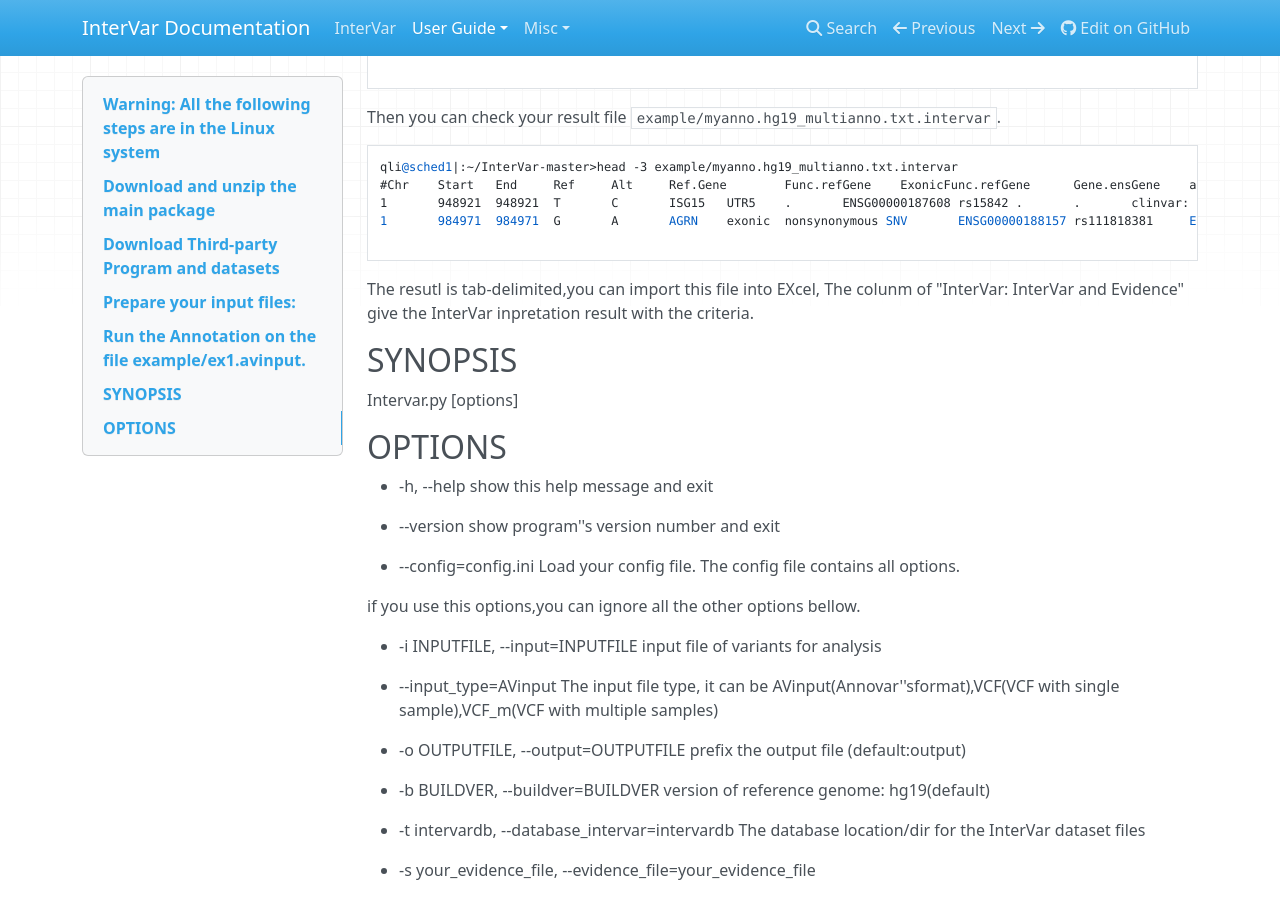
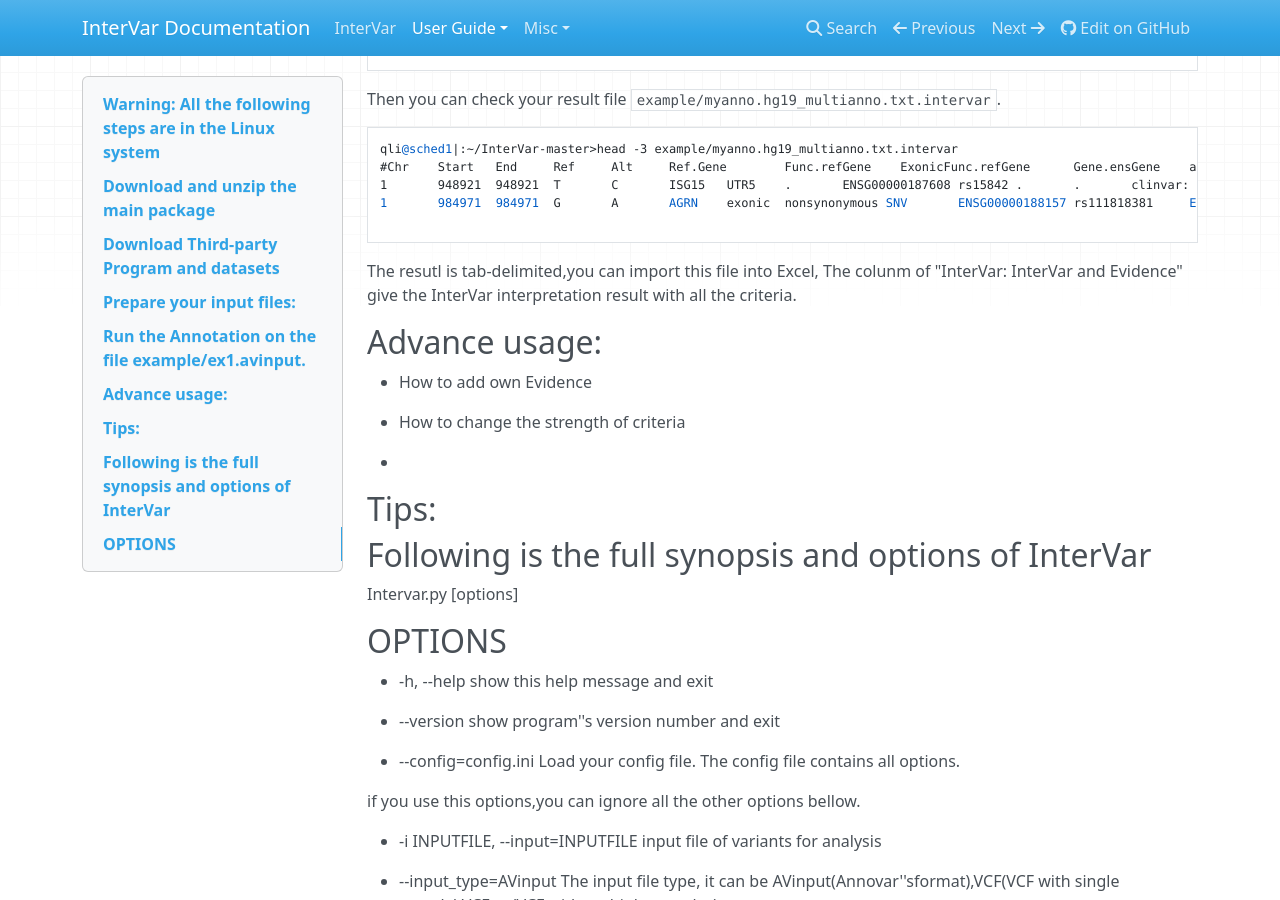
Before and after one commit to WGLab/InterVar, an MkDocs documentation site: the page built from docs/user-guide/manual.md, in a window 1280 px wide and 900 px high, scrolled down 7519 px. Built offline with MkDocs 1.6.1, drawn with Linux system fonts in a browser that asks for light colours; nearby versions of some CDN libraries; old or Windows-style settings are respelled for this version of MkDocs; some of the changed text lies outside the part shown.

Commit message:
update manual

````diff
--- a/docs/user-guide/manual.md
+++ b/docs/user-guide/manual.md
@@ -397,11 +396,24 @@
 1       984971  984971  G       A       AGRN    exonic  nonsynonymous SNV       ENSG00000188157 rs111818381     ENSG00000188157:ENST00000379370:exon26:c.G4540A:p.A1514T       AGRN:NM_198576:exon26:c.G4540A:p.A1514T clinvar: Likely benign   InterVar: Likely benign PVS1=0 PS=[0, 0, 0, 0, 0] PM=[0, 0, 0, 0, 0, 0, 0] PP=[0, 0, 0, 0, 0, 0] BA1=0 BS=[1, 0, 0, 0, 0] BP=[0, 0, 0, 1, 0, 1, 0, 0]         0.01270.0079   0.00439297      -0.923  0.023   0.594   -1.43   .       .       .       Concanavalin A-like lectin/glucanase domain;Laminin G domain   AGRN:uc001ack.2:exon26:c.G4540A:p.A1514T        .       -1.041  AFR:0.0034,AMR:0.0160,EAS:0,FIN:0.0162,NFE:0.0191,OTH:0.0174,SAS:0.0033        103320  615120; 590;98913;98914;        590|CMS|1-9 / 1 000 000|Autosomal dominant<br>or&nbsp;Autosomal recessive|Infancy<br>Neonatal|254190 254210 254300 601462 603034 605809 608930 608931 610542 614198 614750 615120 616040 616227 616228 616304 616313 616314 616321 616322 616323 616324 616325 616326 616330 616720 617143 ~98913|-|-|-|-|254300 601462 605809 608930 608931 614198 615120 616304 616313 616314 616321 616322 616323 616324 616325 616326 616720 ~98914|-|-|Autosomal dominant<br>or&nbsp;Autosomal recessive|-|254210 615120 616040 616330 616720 617143 ~
 
 ```
-The resutl is tab-delimited,you can import this file into EXcel, The colunm of "InterVar: InterVar and Evidence" give the InterVar inpretation result with the criteria.
+The resutl is tab-delimited,you can import this file into Excel, The colunm of "InterVar: InterVar and Evidence" give the InterVar interpretation result with all the criteria.
 
 
 
-## SYNOPSIS
+## Advance usage:
+
+* How to add own Evidence
+
+* How to change the strength of criteria
+
+*
+
+## Tips:
+
+
+
+
+## Following is the full synopsis and options of InterVar
 
 Intervar.py [options]
 
````
Also changed, not shown: other parts of docs/user-guide/manual.md (+1 -2 lines).
